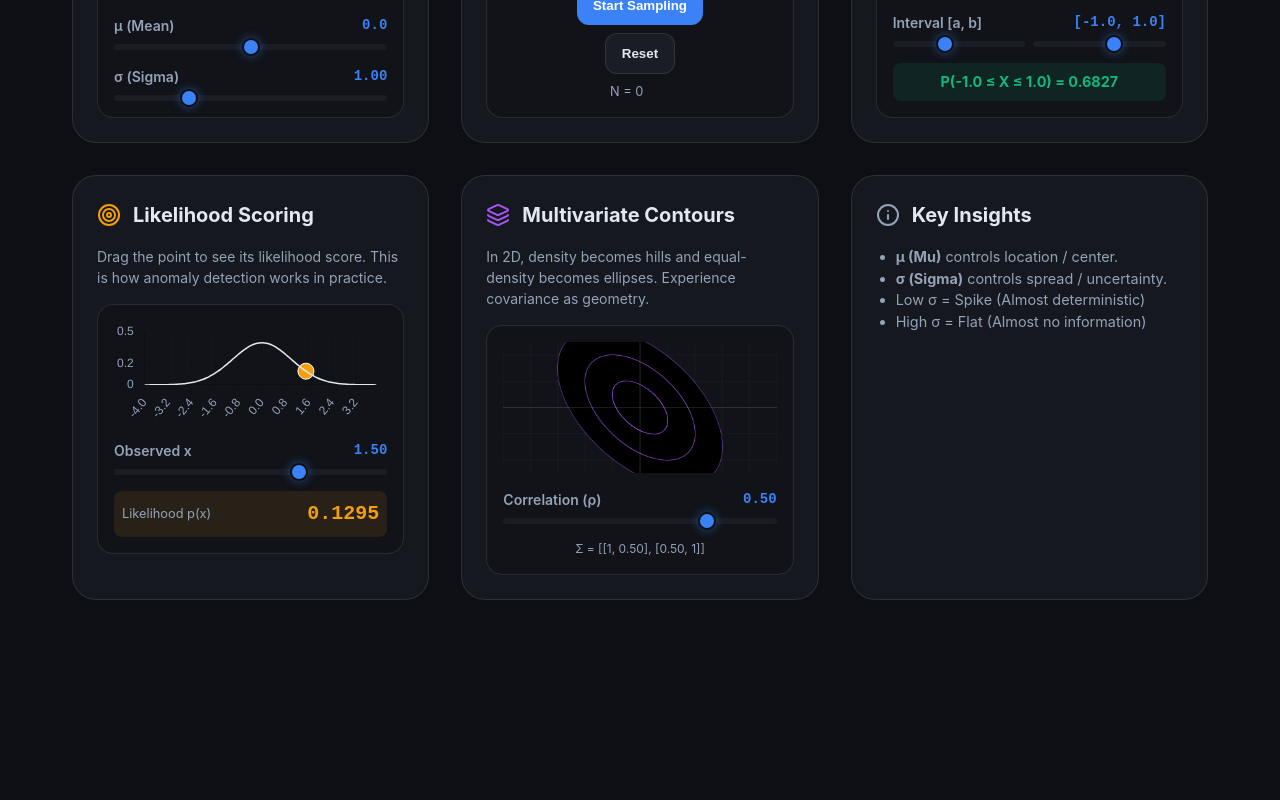
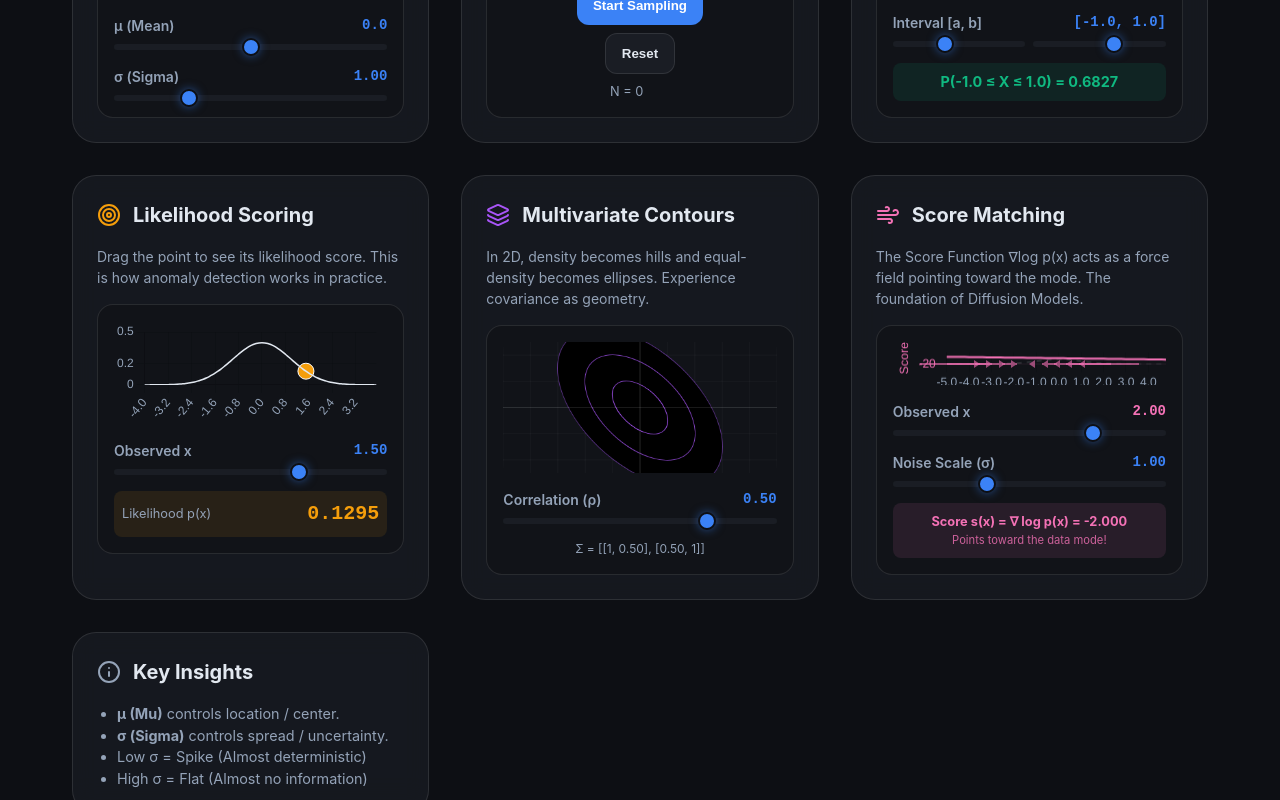
Before and after one commit to VicoErv/density-lab, a React (Vite) app: page / in a window 1280 px wide. Shown: the part 469-1269 px from the top of the page. Before the commit the page ends 1101 px from the top, so only its background shows below. Built offline with nearby package versions, Linux system fonts and the light colour scheme.

Commit message:
Add Score Matching interactive module

```diff
--- a/src/App.jsx
+++ b/src/App.jsx
@@ -1,10 +1,11 @@
 import React, { useState } from 'react';
-import { Activity, BarChart, AreaChart, Target, Layers, Info } from 'lucide-react';
+import { Activity, BarChart, AreaChart, Target, Layers, Info, Wind } from 'lucide-react';
 import Gaussian1D from './labs/Gaussian1D';
 import SamplingConvergence from './labs/SamplingConvergence';
 import CDFIntegration from './labs/CDFIntegration';
 import LikelihoodScorer from './labs/LikelihoodScorer';
 import Multivariate2D from './labs/Multivariate2D';
+import ScoreMatching from './labs/ScoreMatching';
 
 function App() {
   return (
@@ -55,6 +56,14 @@ function App() {
           <Multivariate2D />
         </LabCard>
 
+        <LabCard
+          title="Score Matching"
+          description="The Score Function ∇log p(x) acts as a force field pointing toward the mode. The foundation of Diffusion Models."
+          icon={<Wind size={24} color="#f472b6" />}
+        >
+          <ScoreMatching />
+        </LabCard>
+
         <section className="card info-card">
           <div className="card-title">
             <Info size={24} color="var(--text-secondary)" />
--- /dev/null
+++ b/src/labs/ScoreMatching.jsx
@@ -0,0 +1,177 @@
+import React, { useState, useMemo } from 'react';
+import {
+    Chart as ChartJS,
+    CategoryScale,
+    LinearScale,
+    PointElement,
+    LineElement,
+    BarElement,
+    Title,
+    Tooltip,
+    Legend,
+} from 'chart.js';
+import { Chart as ReactChart } from 'react-chartjs-2';
+
+ChartJS.register(
+    CategoryScale,
+    LinearScale,
+    PointElement,
+    LineElement,
+    BarElement,
+    Title,
+    Tooltip,
+    Legend
+);
+
+const ScoreMatching = () => {
+    const [point, setPoint] = useState(2.0);
+    const [sigma, setSigma] = useState(1.0);
+    const mu = 0;
+
+    const score = useMemo(() => {
+        // s(x) = - (x - mu) / sigma^2
+        return -(point - mu) / Math.pow(sigma, 2);
+    }, [point, sigma]);
+
+    const chartData = useMemo(() => {
+        const labels = [];
+        const densityValues = [];
+        const scoreValues = [];
+
+        for (let x = -5; x <= 5; x += 0.2) {
+            labels.push(x.toFixed(1));
+
+            // Density
+            const dens = (1 / (sigma * Math.sqrt(2 * Math.PI))) * Math.exp(-Math.pow(x - mu, 2) / (2 * Math.pow(sigma, 2)));
+            densityValues.push(dens);
+
+            // Score: s(x) = -(x-mu)/sigma^2
+            const s = -(x - mu) / Math.pow(sigma, 2);
+            scoreValues.push(s);
+        }
+
+        return {
+            labels,
+            datasets: [
+                {
+                    type: 'line',
+                    label: 'Score Field ∇log p(x)',
+                    data: scoreValues,
+                    borderColor: '#f472b6',
+                    borderWidth: 2,
+                    pointRadius: 0,
+                    yAxisID: 'yScore',
+                },
+                {
+                    type: 'line',
+                    label: 'Density p(x)',
+                    data: densityValues,
+                    borderColor: 'rgba(255, 255, 255, 0.2)',
+                    borderWidth: 1,
+                    borderDash: [5, 5],
+                    pointRadius: 0,
+                    yAxisID: 'yDensity',
+                }
+            ],
+        };
+    }, [sigma]);
+
+    // Vector arrows visualization
+    const renderVectors = () => {
+        const vectors = [];
+        for (let x = -4; x <= 4; x += 1) {
+            const s = -(x - mu) / Math.pow(sigma, 2);
+            const length = Math.abs(s) * 15;
+            const direction = s > 0 ? 1 : -1;
+            vectors.push(
+                <div key={x} style={{
+                    position: 'absolute',
+                    left: `${(x + 5) * 10}%`,
+                    bottom: '20px',
+                    height: '2px',
+                    width: `${length}px`,
+                    background: '#f472b6',
+                    transform: `translateX(${direction === -1 ? -length : 0}px)`,
+                    opacity: 0.6,
+                    transition: 'all 0.2s ease'
+                }}>
+                    <div style={{
+                        position: 'absolute',
+                        right: direction === 1 ? '0' : 'auto',
+                        left: direction === -1 ? '0' : 'auto',
+                        top: '-3px',
+                        borderTop: '4px solid transparent',
+                        borderBottom: '4px solid transparent',
+                        [direction === 1 ? 'borderLeft' : 'borderRight']: '6px solid #f472b6'
+                    }} />
+                </div>
+            );
+        }
+        return vectors;
+    };
+
+    return (
+        <div style={{ height: '100%', padding: '1rem', display: 'flex', flexDirection: 'column' }}>
+            <div style={{ flex: 1, minHeight: 0, position: 'relative' }}>
+                <ReactChart type='line' data={chartData} options={{
+                    responsive: true,
+                    maintainAspectRatio: false,
+                    plugins: { legend: { display: false } },
+                    scales: {
+                        yScore: {
+                            type: 'linear', position: 'left',
+                            ticks: { color: '#f472b6' },
+                            grid: { color: 'rgba(244, 114, 182, 0.1)' },
+                            title: { display: true, text: 'Score', color: '#f472b6' }
+                        },
+                        yDensity: {
+                            type: 'linear', position: 'right',
+                            display: false,
+                            min: 0, max: 1
+                        },
+                        x: { ticks: { color: '#94a3b8' } }
+                    }
+                }} />
+                {renderVectors()}
+            </div>
+
+            <div className="controls" style={{ marginTop: '1rem' }}>
+                <div className="control-group">
+                    <label className="control-label">
+                        Observed x <span className="control-value" style={{ color: '#f472b6' }}>{point.toFixed(2)}</span>
+                    </label>
+                    <input
+                        type="range" min="-4" max="4" step="0.05" value={point}
+                        onChange={(e) => setPoint(parseFloat(e.target.value))}
+                        style={{ accentColor: '#f472b6' }}
+                    />
+                </div>
+                <div className="control-group">
+                    <label className="control-label">
+                        Noise Scale (σ) <span className="control-value">{sigma.toFixed(2)}</span>
+                    </label>
+                    <input
+                        type="range" min="0.5" max="2" step="0.05" value={sigma}
+                        onChange={(e) => setSigma(parseFloat(e.target.value))}
+                    />
+                </div>
+                <div style={{
+                    background: 'rgba(244, 114, 182, 0.1)',
+                    padding: '0.6rem',
+                    borderRadius: '0.5rem',
+                    fontSize: '0.8rem',
+                    color: '#f472b6',
+                    textAlign: 'center',
+                    fontWeight: 'bold'
+                }}>
+                    Score s(x) = ∇ log p(x) = {(score).toFixed(3)}
+                    <div style={{ fontWeight: 'normal', opacity: 0.8, fontSize: '0.7rem' }}>
+                        Points toward the data mode!
+                    </div>
+                </div>
+            </div>
+        </div>
+    );
+};
+
+export default ScoreMatching;
```
Also changed, not shown: 1 other file (tests, documents, lock files or other folders).
